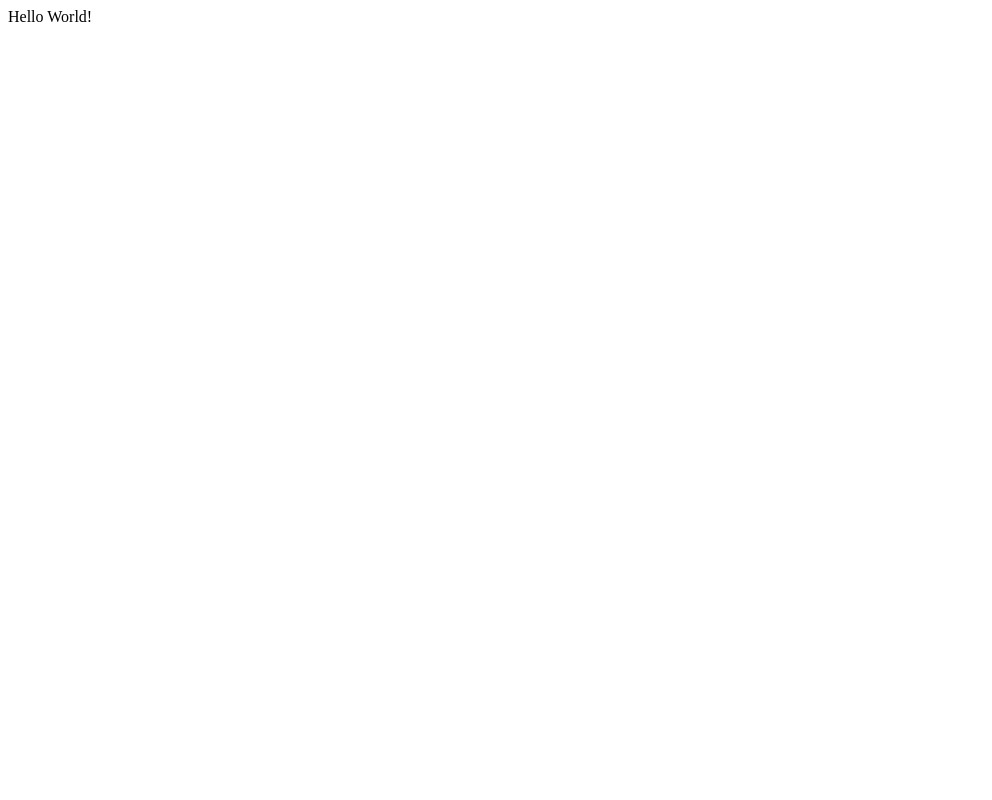
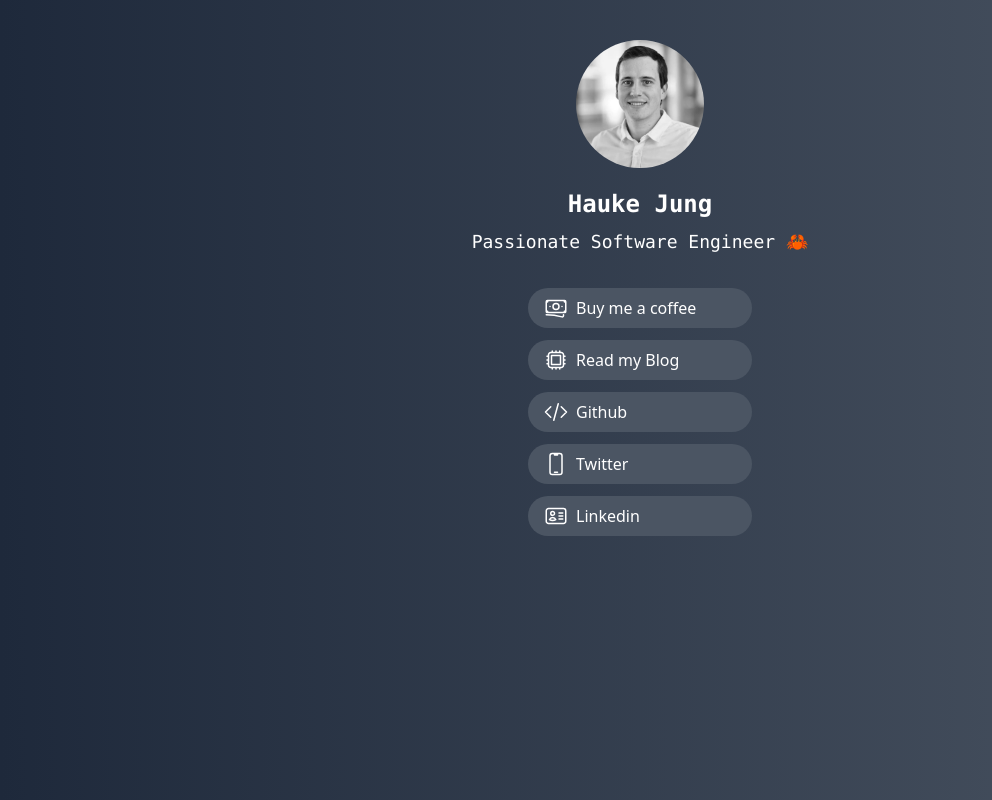
Before and after one commit to hauju/biolink, a plain HTML site: page index.html in a window 1280 px wide. Shown: the whole page, without its empty margins (0-992 px from the left). Drawn offline with Linux system fonts and the light colour scheme.

Commit message:
deploy: 6a6f91d5fd87a4a457aa376fd837090adebccdf9

```diff
--- a/index.html
+++ b/index.html
@@ -1 +1,68 @@
-<p>Hello World!</p>
+<!doctype html>
+<html>
+
+<head>
+  <meta charset="UTF-8" />
+  <meta name="viewport" content="width=device-width, initial-scale=1.0" />
+  <link href="tailwind.css" rel="stylesheet" />
+</head>
+
+<body class="bg-gradient-to-r from-slate-800 to-gray-600">
+  <div class="flex justify-center items-center mt-10">
+    <img src="assets/images/hauju.jpg" alt="Profile picture" class="rounded-full h-32 w-32" />
+  </div>
+  <h1 class="font-mono text-2xl font-bold text-center mt-5 text-white">
+    Hauke Jung
+  </h1>
+  <p class="font-mono font-medium text-lg text-center mt-2 text-white">
+    Passionate Software Engineer 🦀
+  </p>
+
+  <div class="flex justify-center items-center mt-8">
+    <a href="https://www.buymeacoffee.com/haukejung" target="_blank"
+    class="cursor-pointer font-medium w-56 bg-gray-600 rounded-full hover:bg-orange-100 hover:text-buymeacoffee-yellow px-4 py-2 mb-2 sm:mb-0 text-white flex items-center space-x-2">
+      <svg xmlns="http://www.w3.org/2000/svg" fill="none" viewBox="0 0 24 24" stroke-width="1.5" stroke="currentColor" class="w-6 h-6">
+        <path stroke-linecap="round" stroke-linejoin="round" d="M2.25 18.75a60.07 60.07 0 0 1 15.797 2.101c.727.198 1.453-.342 1.453-1.096V18.75M3.75 4.5v.75A.75.75 0 0 1 3 6h-.75m0 0v-.375c0-.621.504-1.125 1.125-1.125H20.25M2.25 6v9m18-10.5v.75c0 .414.336.75.75.75h.75m-1.5-1.5h.375c.621 0 1.125.504 1.125 1.125v9.75c0 .621-.504 1.125-1.125 1.125h-.375m1.5-1.5H21a.75.75 0 0 0-.75.75v.75m0 0H3.75m0 0h-.375a1.125 1.125 0 0 1-1.125-1.125V15m1.5 1.5v-.75A.75.75 0 0 0 3 15h-.75M15 10.5a3 3 0 1 1-6 0 3 3 0 0 1 6 0Zm3 0h.008v.008H18V10.5Zm-12 0h.008v.008H6V10.5Z" />
+      </svg>
+      <span>Buy me a coffee</span>
+    </a>
+  </div>
+  <div class="flex justify-center items-center mt-3">
+    <a href="https://oxidt.com" target="_blank"
+    class="cursor-pointer font-medium w-56 bg-gray-600 rounded-full hover:bg-orange-100 hover:text-rust-orange px-4 py-2 mb-2 sm:mb-0 text-white flex items-center space-x-2">
+      <svg xmlns="http://www.w3.org/2000/svg" fill="none" viewBox="0 0 24 24" stroke-width="1.5" stroke="currentColor" class="w-6 h-6">
+        <path stroke-linecap="round" stroke-linejoin="round" d="M8.25 3v1.5M4.5 8.25H3m18 0h-1.5M4.5 12H3m18 0h-1.5m-15 3.75H3m18 0h-1.5M8.25 19.5V21M12 3v1.5m0 15V21m3.75-18v1.5m0 15V21m-9-1.5h10.5a2.25 2.25 0 0 0 2.25-2.25V6.75a2.25 2.25 0 0 0-2.25-2.25H6.75A2.25 2.25 0 0 0 4.5 6.75v10.5a2.25 2.25 0 0 0 2.25 2.25Zm.75-12h9v9h-9v-9Z" />
+      </svg>
+      <span>Read my Blog</span>
+    </a>
+</div>
+  <div class="flex justify-center items-center mt-3">
+    <a href="https://github.com/hauju" target="_blank"
+    class="cursor-pointer font-medium w-56 bg-gray-600 rounded-full hover:bg-orange-100 hover:text-github-black px-4 py-2 mb-2 sm:mb-0 text-white flex items-center space-x-2">
+      <svg xmlns="http://www.w3.org/2000/svg" fill="none" viewBox="0 0 24 24" stroke-width="1.5" stroke="currentColor" class="w-6 h-6">
+        <path stroke-linecap="round" stroke-linejoin="round" d="M17.25 6.75 22.5 12l-5.25 5.25m-10.5 0L1.5 12l5.25-5.25m7.5-3-4.5 16.5" />
+      </svg>
+      <span>Github</span>
+    </a>
+  </div>
+  <div class="flex justify-center items-center mt-3">
+    <a href="https://twitter.com/haukejung" target="_blank"
+    class="cursor-pointer font-medium w-56 bg-gray-600 rounded-full hover:bg-orange-100 hover:text-twitter-blue px-4 py-2 mb-2 sm:mb-0 text-white flex items-center space-x-2">
+      <svg xmlns="http://www.w3.org/2000/svg" fill="none" viewBox="0 0 24 24" stroke-width="1.5" stroke="currentColor" class="w-6 h-6">
+        <path stroke-linecap="round" stroke-linejoin="round" d="M10.5 1.5H8.25A2.25 2.25 0 0 0 6 3.75v16.5a2.25 2.25 0 0 0 2.25 2.25h7.5A2.25 2.25 0 0 0 18 20.25V3.75a2.25 2.25 0 0 0-2.25-2.25H13.5m-3 0V3h3V1.5m-3 0h3m-3 18.75h3" />
+      </svg>
+      <span>Twitter</span>
+    </a>
+  </div>
+  <div class="flex justify-center items-center mt-3">
+    <a href="https://www.linkedin.com/in/haukejung/" target="_blank"
+    class="cursor-pointer font-medium w-56 bg-gray-600 rounded-full hover:bg-orange-100 hover:text-linkedin-blue px-4 py-2 mb-2 sm:mb-0 text-white flex items-center space-x-2">
+      <svg xmlns="http://www.w3.org/2000/svg" fill="none" viewBox="0 0 24 24" stroke-width="1.5" stroke="currentColor" class="w-6 h-6">
+        <path stroke-linecap="round" stroke-linejoin="round" d="M15 9h3.75M15 12h3.75M15 15h3.75M4.5 19.5h15a2.25 2.25 0 0 0 2.25-2.25V6.75A2.25 2.25 0 0 0 19.5 4.5h-15a2.25 2.25 0 0 0-2.25 2.25v10.5A2.25 2.25 0 0 0 4.5 19.5Zm6-10.125a1.875 1.875 0 1 1-3.75 0 1.875 1.875 0 0 1 3.75 0Zm1.294 6.336a6.721 6.721 0 0 1-3.17.789 6.721 6.721 0 0 1-3.168-.789 3.376 3.376 0 0 1 6.338 0Z" />
+      </svg>
+      <span>Linkedin</span>
+    </a>
+  </div>
+</body>
+
+</html>
```
Also changed, not shown: assets/images/hauju.jpg (added), tailwind.css (added), 1 other file.
